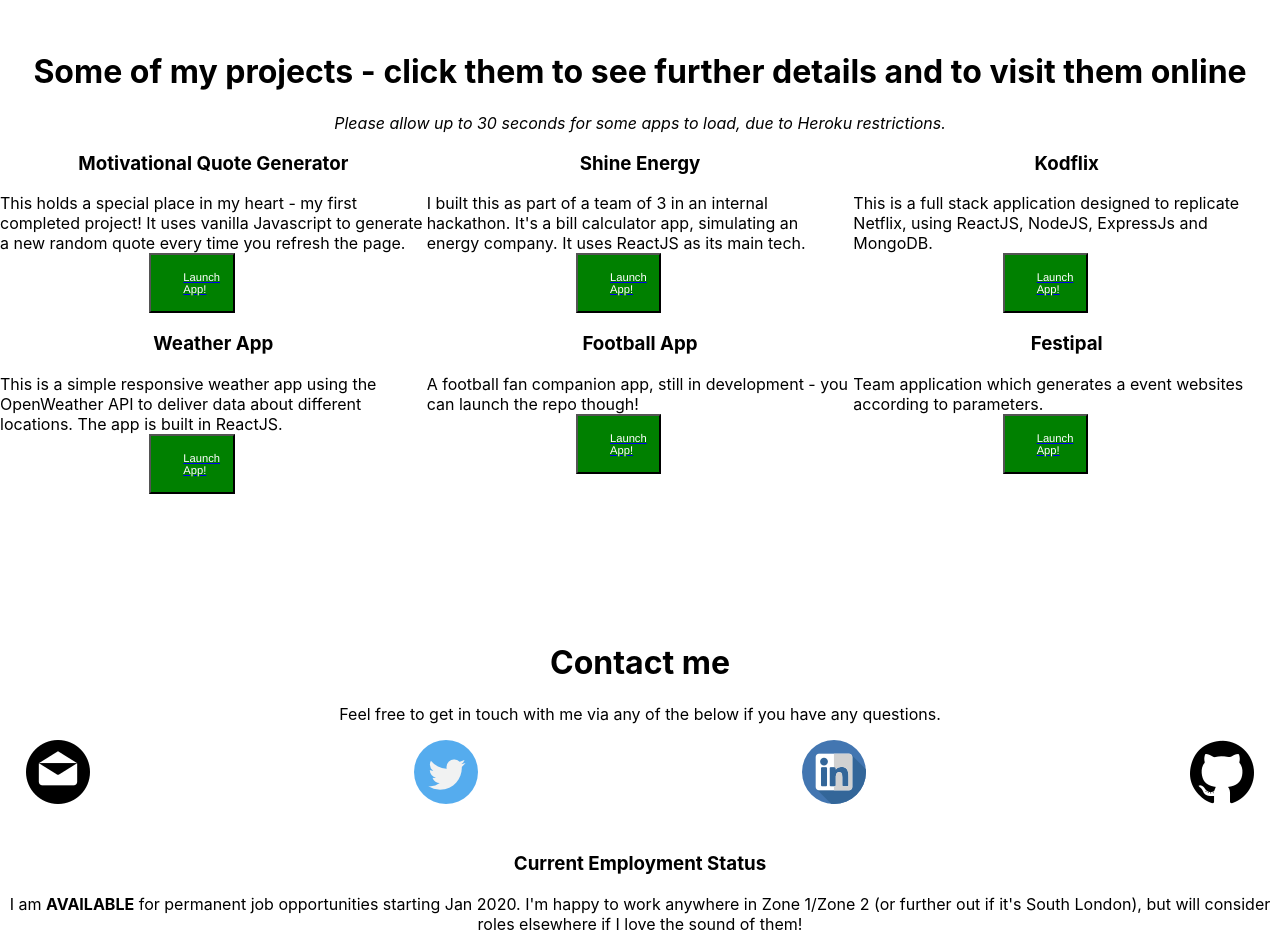
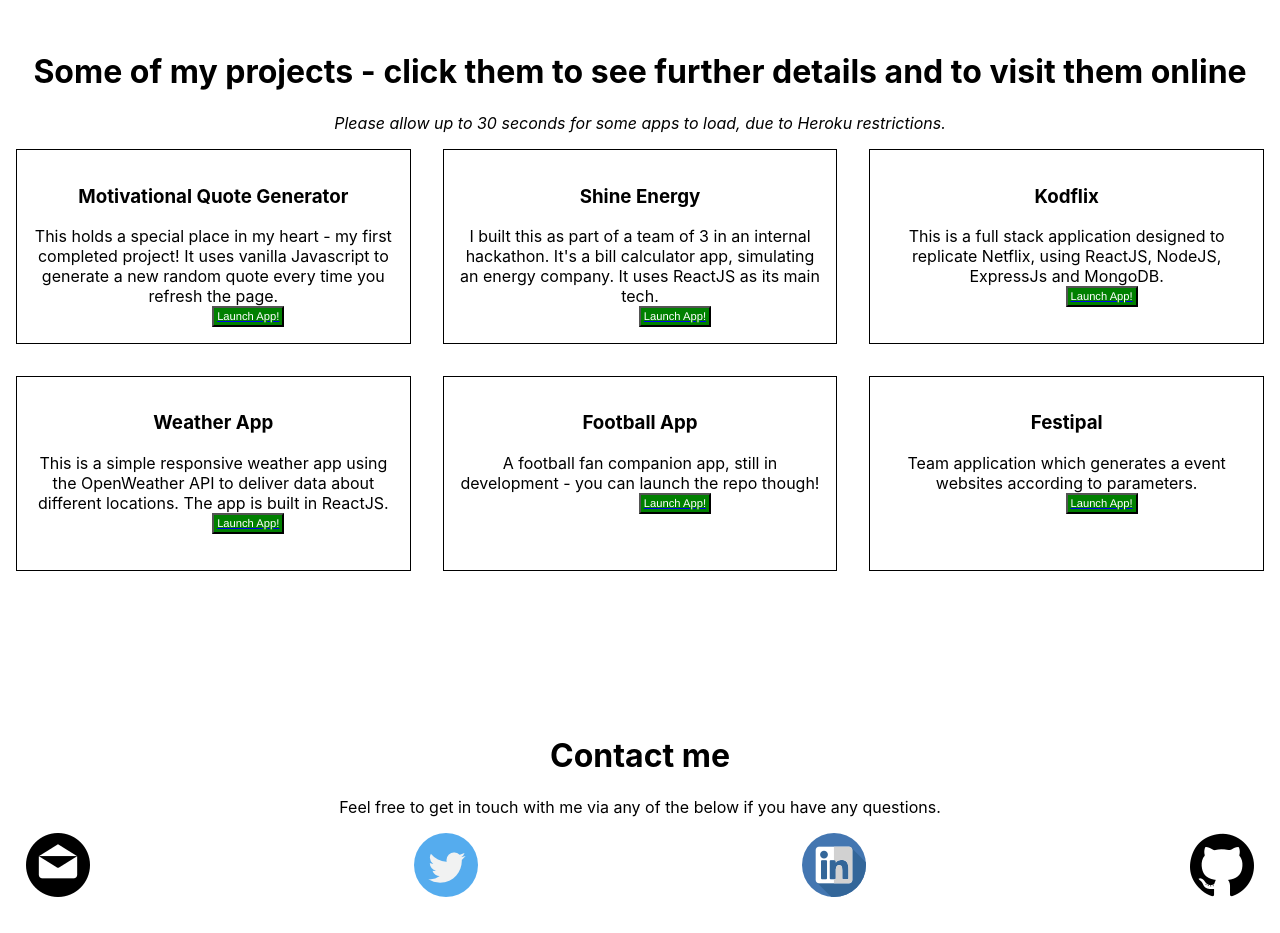
Before and after one commit to Reikon95/portfolio, a React (Create React App) app: page / in a window 1280 px wide. Shown: the part 1920-2853 px from the top of the page. Built offline with nearby package versions, Linux system fonts and the light colour scheme.

Commit message:
changed links

```diff
--- a/src/Projects.css
+++ b/src/Projects.css
@@ -5,7 +5,12 @@
 
 }
 
-
+.a, .b, .c, .d, .e, .f {
+    border: solid black 1px;
+    margin: 1em;
+    text-align: center;
+    padding: 1em;
+}
 .a,.b,.c{
     grid-row-start: 1;
 }
@@ -21,4 +26,7 @@
     width: 20%;
     display: block;
     margin-left: 35%;
+    padding: 0.2em;
+    margin-left: 16em;
+
 }
--- a/src/Projects.js
+++ b/src/Projects.js
@@ -47,7 +47,7 @@
             <h3>Festipal</h3>
             <div className="projectFurtherDetails">
             Team application which generates a event websites according to parameters.
-            <a href="https://github.com/Reikon95?tab=repositories" target="_blank"><button className="proButton">Launch App!</button></a>
+            <a href="https://festipal-kodiri.herokuapp.com/" target="_blank"><button className="proButton">Launch App!</button></a>
         </div>
         </div>
     </div>
```
